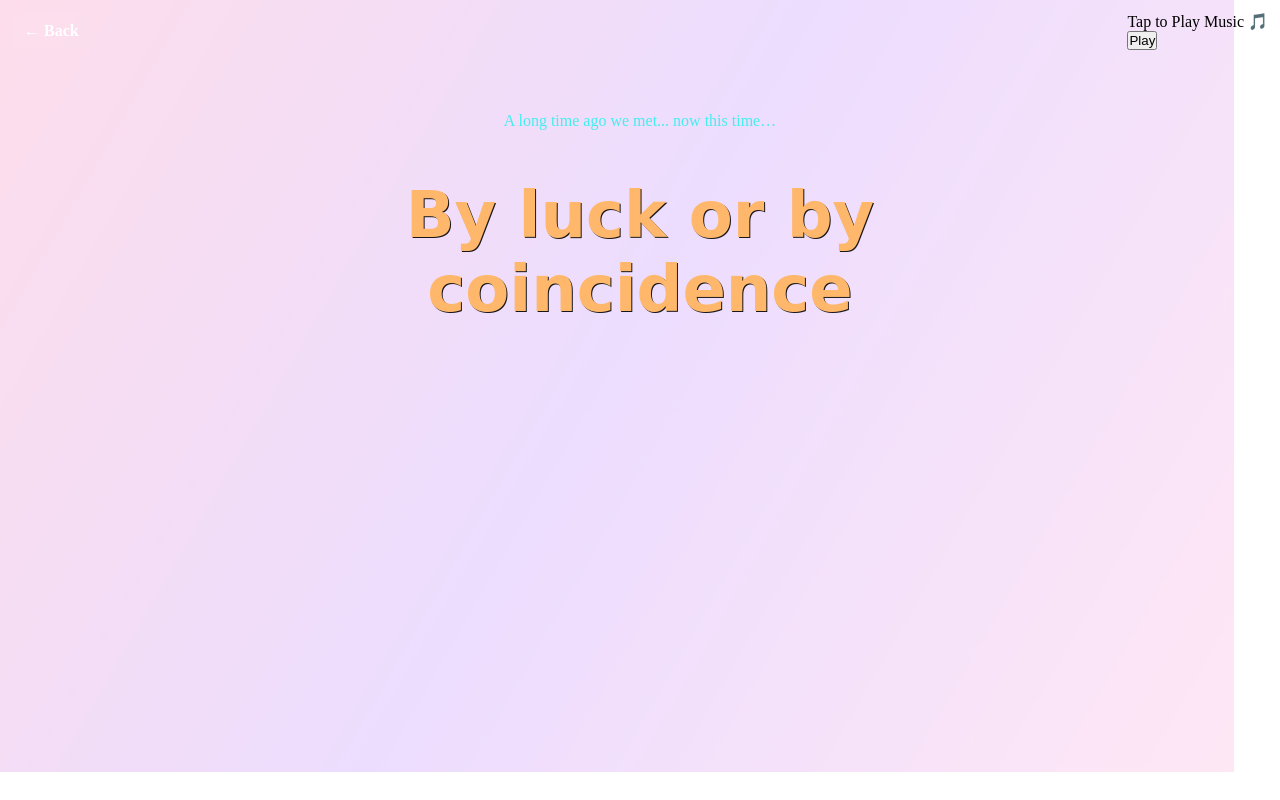
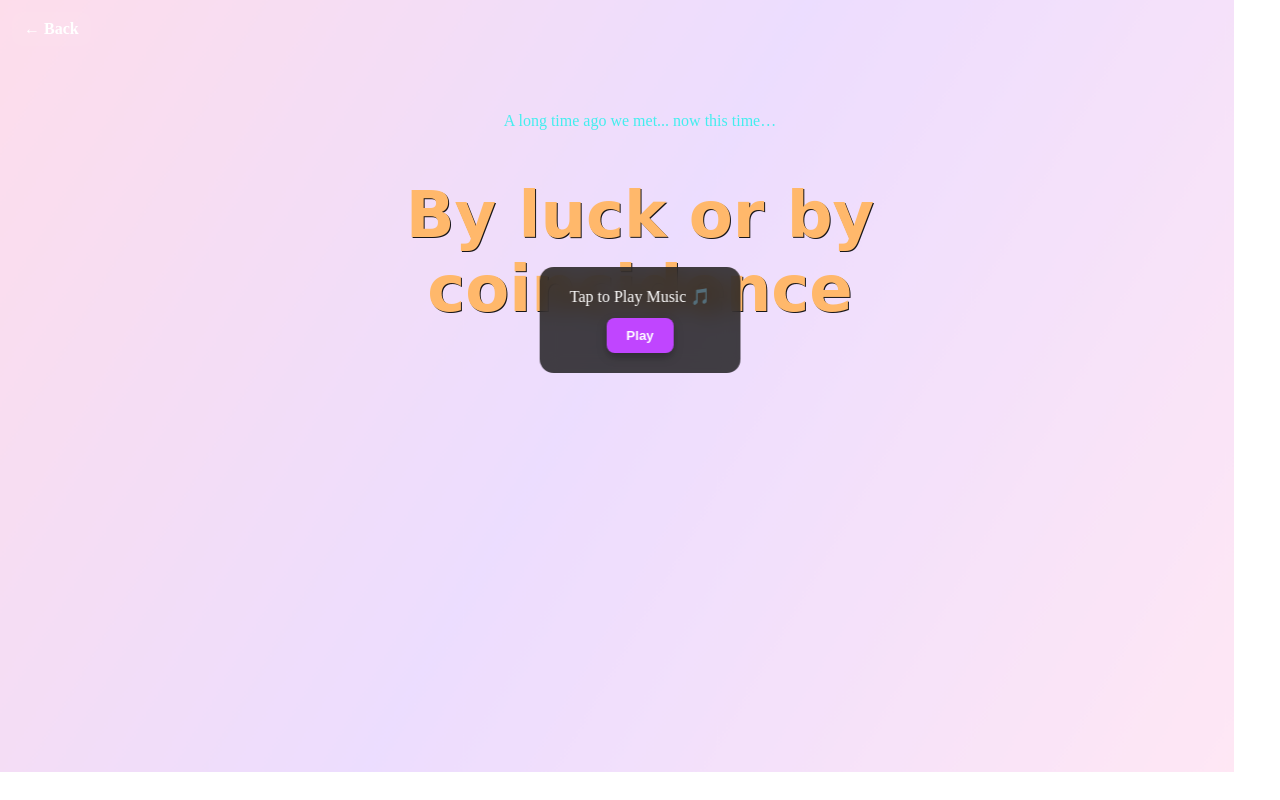
Before and after one commit to AnshikaGupta34/message, a plain HTML site: page Story.html in a window 1280 px wide. Drawn offline with Linux system fonts and the light colour scheme; a web font is replaced by a local one.

Commit message:
Update Story.css

```diff
--- a/Story.css
+++ b/Story.css
@@ -148,3 +148,33 @@ body::before {
 #titlecontent p {
     color: black !important;
 }
+/* Popup for enabling audio */
+#story-audio-popup {
+  position: fixed;
+  top: 40%;
+  left: 50%;
+  transform: translate(-50%, -50%);
+  background: rgba(20, 20, 20, 0.8);
+  padding: 20px 30px;
+  border-radius: 14px;
+  text-align: center;
+  backdrop-filter: blur(10px);
+  color: white;
+  z-index: 3000;
+}
+
+#story-audio-popup button {
+  margin-top: 12px;
+  padding: 10px 20px;
+  border-radius: 8px;
+  border: none;
+  background: #c045ff;
+  color: white;
+  font-weight: bold;
+  cursor: pointer;
+  box-shadow: 0 4px 10px rgba(0,0,0,.3);
+}
+
+#story-audio-popup.hidden {
+  display: none;
+}
```
